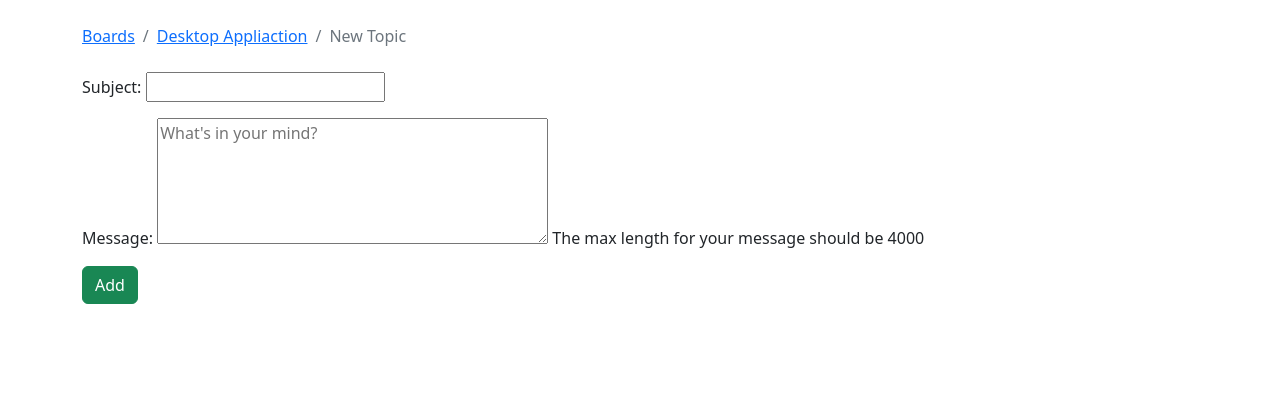
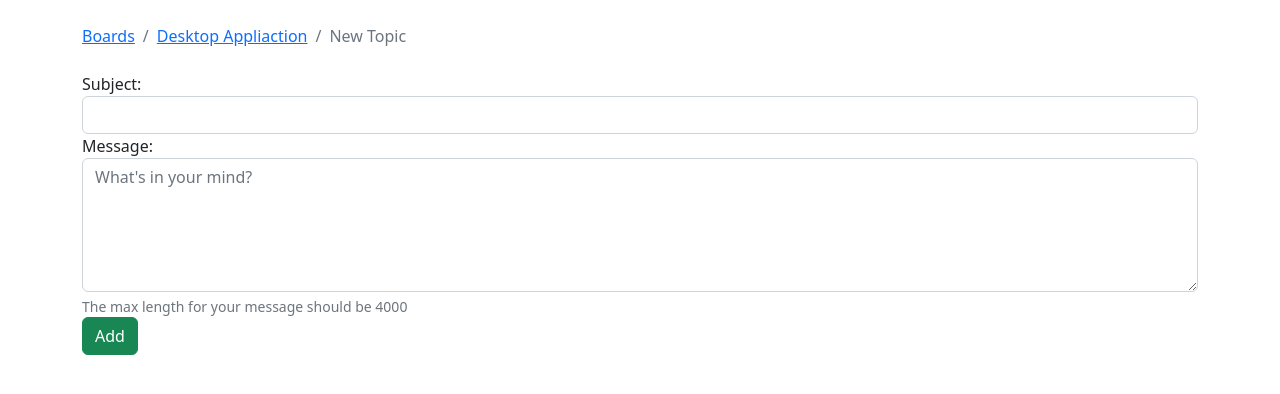
Before and after one commit to Mohamed-A-Badr/BoardProject, a Django app: page /boards/2/new/ in a window 1280 px wide. Shown: the top 394 px of the page. Run offline with Django 4.2, Linux system fonts and the light colour scheme; data comes from the database, SQL or seed files in the repository; both versions use the stored data as it was after the commit; some libraries are stand-ins or nearby versions.

Commit message:
Render Bootstrap

```diff
--- a/discussion_board/settings.py
+++ b/discussion_board/settings.py
@@ -37,6 +37,7 @@ INSTALLED_APPS = [
     'django.contrib.sessions',
     'django.contrib.messages',
     'django.contrib.staticfiles',
+    'widget_tweaks',
     'boards',
 ]
 
@@ -118,7 +119,7 @@ USE_TZ = True
 
 STATIC_URL = 'static/'
 
-STATICFILES_DIRS=[
+STATICFILES_DIRS = [
     os.path.join(BASE_DIR, 'static'),
 ]
 # Default primary key field type
--- /dev/null
+++ b/templates/includes/form.html
@@ -0,0 +1,24 @@
+{% load widget_tweaks %}
+
+{% for field in form%}
+<div class="form-group">
+    {{field.label_tag}}
+    {% if form.is_bound %}
+    {%if field.errors%}
+    {% render_field field class='form-control is-invalid' %}
+    {%for error in field.errors%}
+    <div class="invalid-feedback">{{error}}</div>
+    {%endfor%}
+    {%else%}
+    {% render_field field class='form-control is-valid' %}
+    {%endif%}
+    {%else%}
+    {% render_field field class='form-control' %}
+    {%endif%}
+</div>
+{% if field.help_text%}
+<small class="form-text text-muted d-block">
+    {{field.help_text}}
+</small>
+{%endif%}
+{%endfor%}
--- a/templates/new_topic.html
+++ b/templates/new_topic.html
@@ -15,7 +15,7 @@
 {%block content%}
 <form method="post" novalidate>
     {% csrf_token %}
-    {{form.as_p}}
+    {% include 'includes/form.html'%}
     <button type="submit" class="btn btn-success">Add</button>
 </form>
 {%endblock%}
```
Also changed, not shown: db.sqlite3.
